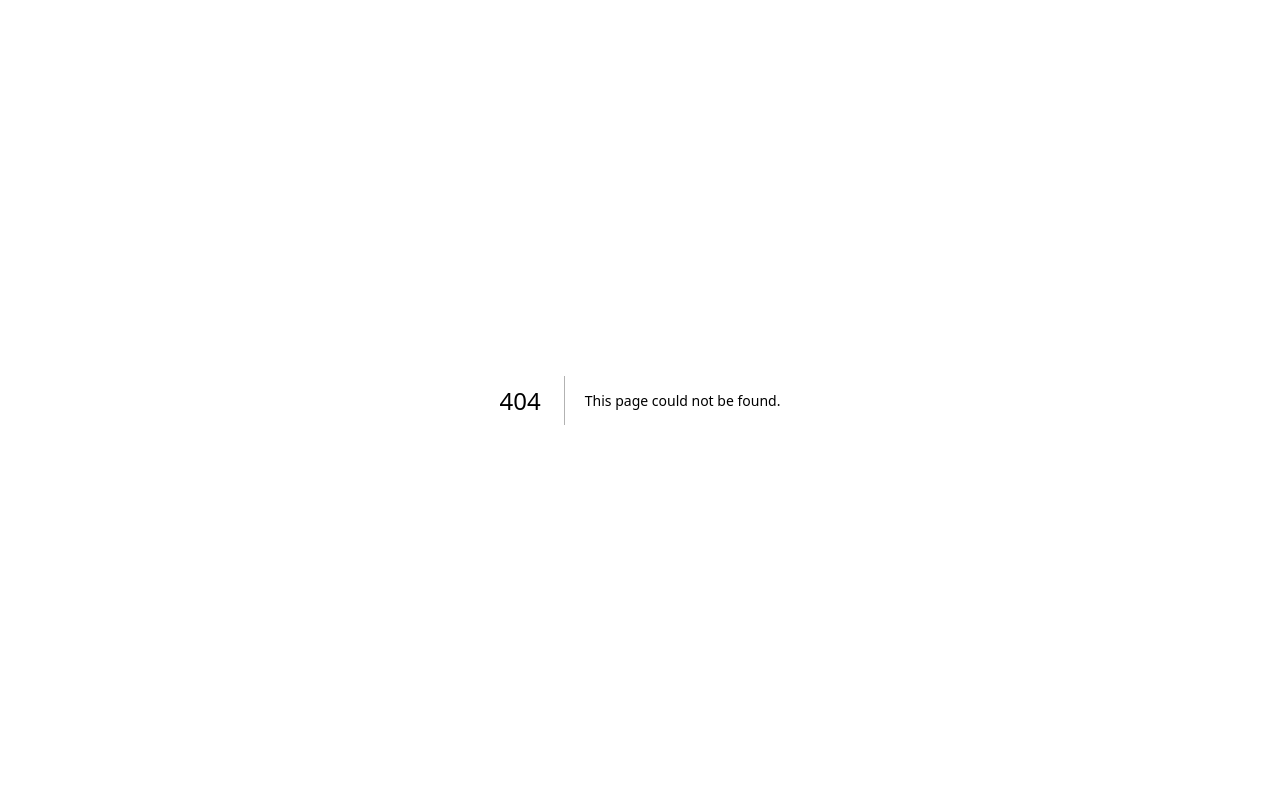
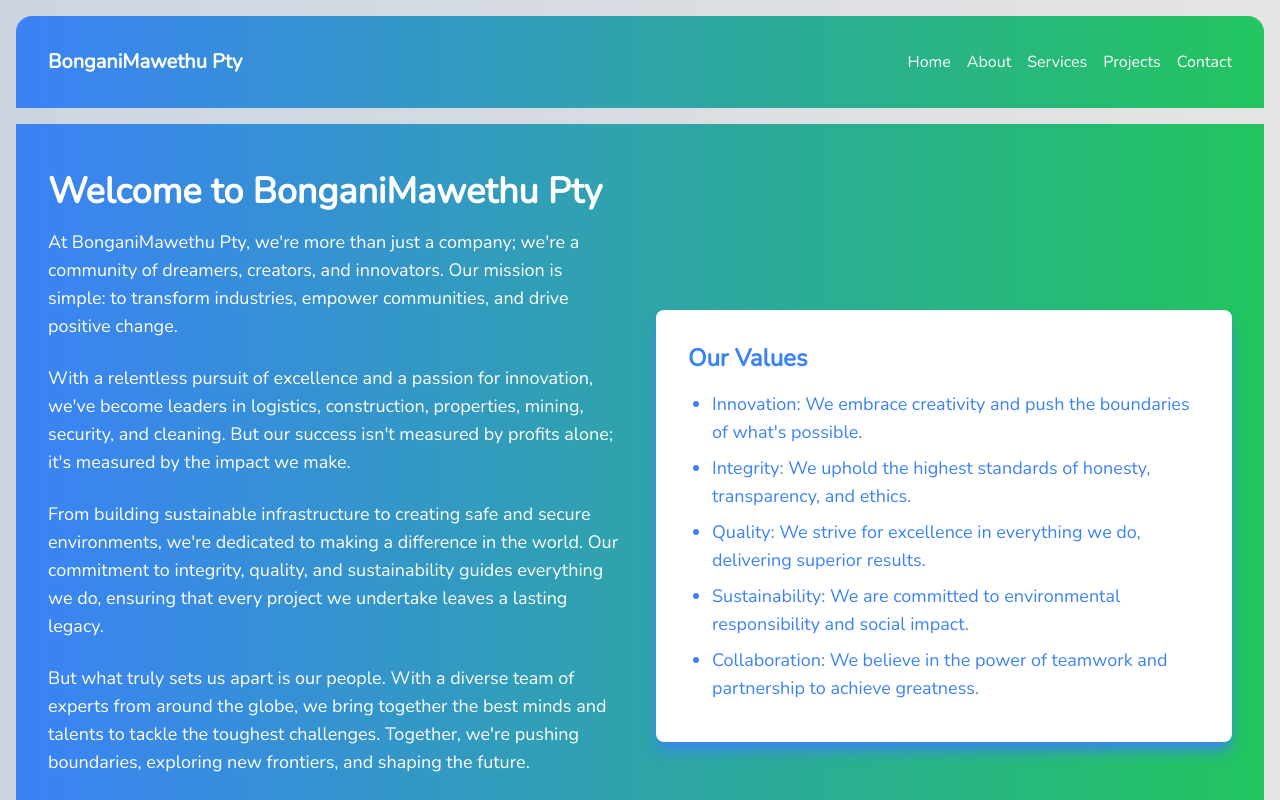
Before and after one commit to Lucky-N202/BonganiMawethu, a Next.js app: page /about in a window 1280 px wide. Before the commit this address had no page. Shown: the top 800 px of the page. Built offline with nearby package versions, Linux system fonts and the light colour scheme.

Commit message:
Made changes to the ui

```diff
--- /dev/null
+++ b/app/about/page.tsx
@@ -0,0 +1,33 @@
+
+const About = () => {
+    return (
+      <section id="about" className="py-12 bg-gradient-to-r from-blue-500 to-green-500 text-white my-4">
+              <div className="container mx-auto">
+                  <div className="grid grid-cols-1 md:grid-cols-2 gap-8 items-center ">
+                      <div>
+                          <h2 className="text-3xl md:text-4xl font-bold mb-4">Welcome to BonganiMawethu Pty</h2>
+                          <p className="text-lg mb-6">At BonganiMawethu Pty, we&apos;re more than just a company; we&apos;re a community of dreamers, creators, and innovators. Our mission is simple: to transform industries, empower communities, and drive positive change.</p>
+                          <p className="text-lg mb-6">With a relentless pursuit of excellence and a passion for innovation, we&apos;ve become leaders in logistics, construction, properties, mining, security, and cleaning. But our success isn&apos;t measured by profits alone; it&apos;s measured by the impact we make.</p>
+                          <p className="text-lg mb-6">From building sustainable infrastructure to creating safe and secure environments, we&apos;re dedicated to making a difference in the world. Our commitment to integrity, quality, and sustainability guides everything we do, ensuring that every project we undertake leaves a lasting legacy.</p>
+                          <p className="text-lg mb-6">But what truly sets us apart is our people. With a diverse team of experts from around the globe, we bring together the best minds and talents to tackle the toughest challenges. Together, we&apos;re pushing boundaries, exploring new frontiers, and shaping the future.</p>
+                          <p className="text-lg mb-6">Join us on our journey as we continue to innovate, inspire, and impact lives. Together, we can create a world where anything is possible.</p>
+                      </div>
+                      <div className="hidden md:block">
+                      <div className="bg-white rounded-lg p-8 shadow-lg shadow-blue-500 text-blue-500">
+                          <h3 className="text-2xl font-bold mb-4">Our Values</h3>
+                          <ul className="list-disc pl-6">
+                          <li className="text-lg mb-2">Innovation: We embrace creativity and push the boundaries of what&apos;s possible.</li>
+                          <li className="text-lg mb-2">Integrity: We uphold the highest standards of honesty, transparency, and ethics.</li>
+                          <li className="text-lg mb-2">Quality: We strive for excellence in everything we do, delivering superior results.</li>
+                          <li className="text-lg mb-2">Sustainability: We are committed to environmental responsibility and social impact.</li>
+                          <li className="text-lg mb-2">Collaboration: We believe in the power of teamwork and partnership to achieve greatness.</li>
+                          </ul>
+                      </div>
+                      </div>
+                  </div>
+              </div>
+       </section>
+    )
+  }
+
+  export default About
--- a/components/ui/Contact.tsx
+++ b/app/contact/page.tsx
@@ -1,20 +1,12 @@
 "use client";
 
-import { MovingBorderBtn } from "./moving-border";
-import {
-    Card,
-    CardContent,
-    CardDescription,
-    CardFooter,
-    CardHeader,
-    CardTitle,
-  } from "@/components/ui/card";
 import { zodResolver } from "@hookform/resolvers/zod";
 import { useForm } from "react-hook-form";
 import * as z from "zod";
-import { Form, FormControl, FormField, FormItem, FormLabel, FormMessage } from "./form";
-import { Input } from "./input";
-import { Textarea } from "./textarea";
+import { Form, FormControl, FormField, FormItem, FormLabel, FormMessage } from "@/components/ui/form";
+import { Input } from "@/components/ui/input";
+import { Textarea } from "@/components/ui/textarea";
+import { MovingBorderBtn } from "@/components/ui/moving-border";
 
 const formSchema = z.object({
     name: z.string().min(2),
@@ -42,14 +34,14 @@ const Contact = () => {
     }
 
   return (
-    <section className="py-12">
+    <section id="contact" className="py-12 bg-gray-100 dark:bg-grid-white/[0.05] bg-grid-black/[0.05]">
         <div className="container mx-auto">
 
                     <h2 className="text-3xl font-bold text-gray-800 mb-4  text-center">Get in Touch for Tailored Solutions!</h2>
 
 
                    <Form {...form}>
-                        <form onSubmit={form.handleSubmit(handleSubmit)} className="max-w-md mx-auto  bg-white p-8 rounded-2xl ">
+                        <form onSubmit={form.handleSubmit(handleSubmit)} className="max-w-md mx-auto shadow-md shadow-blue-500  bg-white p-8 rounded-2xl ">
                             <div className="mb-4">
                                 <FormField
                                     control={form.control}
@@ -100,7 +92,7 @@ const Contact = () => {
                                 />
 
                             </div>
-                            <MovingBorderBtn type="submit" className="bg-blue-500 border-green-500 hover:bg-blue-600 text-white font-bold py-2 px-4 rounded-full">Send Message</MovingBorderBtn>
+                            <MovingBorderBtn type="submit" className="bg-white border-green-100 hover:bg-blue-600 hover:text-white text-green-500 font-bold py-2 px-4 rounded-full">Send Message</MovingBorderBtn>
                         </form>
                     </Form>
 
--- a/app/layout.tsx
+++ b/app/layout.tsx
@@ -1,6 +1,8 @@
 import type { Metadata } from "next";
 import { Nunito } from "next/font/google";
 import "./globals.css";
+import Navbar from "@/components/ui/navbar";
+import Footer from "@/components/ui/Footer";
 
 const fredoka = Nunito({weight: '400', subsets: ['latin']});
 
@@ -17,7 +19,13 @@ export default function RootLayout({
 }>) {
   return (
     <html lang="en"  >
-      <body className={fredoka.className} >{children}</body>
+
+      <body className={`${fredoka.className} bg-gradient-to-r from-slate-300 to-stone-200 p-4`} >
+        <Navbar />
+        {children}
+        <Footer />
+      </body>
+
     </html>
   );
 }
--- a/app/page.tsx
+++ b/app/page.tsx
@@ -1,19 +1,18 @@
-import About from "@/components/ui/About";
-import Contact from "@/components/ui/Contact";
-import Footer from "@/components/ui/Footer";
 import Hero from "@/components/ui/Hero";
-import Services from "@/components/ui/Services";
-import Navbar from "@/components/ui/navbar";
+import Contact from "./contact/page";
+import Services from "./services/page";
+import About from "./about/page";
+
 
 export default function Home() {
   return (
-    <main className="flex min-h-screen flex-col bg-gradient-to-r from-slate-300 to-stone-200  justify-between p-4">
-      <Navbar />
+    <main >
+
       <Hero />
       <About />
       <Services />
       <Contact />
-      <Footer />
+
     </main>
   );
 }
--- /dev/null
+++ b/app/projects/page.tsx
@@ -0,0 +1,9 @@
+import React from 'react'
+
+const Projects = () => {
+  return (
+    <div>Projects</div>
+  )
+}
+
+export default Projects
--- a/components/ui/Services.tsx
+++ b/app/services/page.tsx
@@ -12,13 +12,13 @@ const services = [
 
 const Services = () => {
   return (
-    <section className="py-12 bg-gray-100 dark:bg-grid-white/[0.05] bg-grid-black/[0.05]">
+    <section id='services' className="py-12 bg-gray-100 dark:bg-grid-white/[0.05] bg-grid-black/[0.05]">
         <div className="container mx-auto ">
             <h2 className="text-3xl font-bold text-gray-800 mb-4">Our Services</h2>
             <div className="grid grid-cols-1 md:grid-cols-2 lg:grid-cols-3 gap-6 ">
                 {/* Render service items */}
                 {services.map((service, index) => (
-                <div key={index} className="bg-white rounded-lg shadow-md p-6">
+                <div key={index} className="bg-white rounded-lg shadow-md shadow-blue-500 p-6">
                     <h3 className="text-xl font-bold text-gray-800 mb-2">{service.title}</h3>
                     <p className="text-gray-600">{service.description}</p>
                 </div>
--- /dev/null
+++ b/app/template.tsx
@@ -0,0 +1,15 @@
+'use client'
+
+import { motion } from 'framer-motion'
+
+export default function Template({ children }: { children: React.ReactNode }) {
+  return (
+    <motion.div
+        initial={{ y: 20, opacity: 0}}
+        animate={{ y: 0, opacity: 100}}
+        transition={{ type: 'spring', duration: 2}}
+    >
+      {children}
+    </motion.div>
+  )
+}
--- a/components/ui/About.tsx
+++ /dev/null
@@ -1,33 +0,0 @@
-
-const About = () => {
-  return (
-    <section className="py-12 bg-gradient-to-r from-blue-500 to-green-500 text-white">
-            <div className="container mx-auto">
-                <div className="grid grid-cols-1 md:grid-cols-2 gap-8 items-center ">
-                    <div>
-                        <h2 className="text-3xl md:text-4xl font-bold mb-4">Welcome to BonganiMawethu Pty</h2>
-                        <p className="text-lg mb-6">At BonganiMawethu Pty, we&apos;re more than just a company; we&apos;re a community of dreamers, creators, and innovators. Our mission is simple: to transform industries, empower communities, and drive positive change.</p>
-                        <p className="text-lg mb-6">With a relentless pursuit of excellence and a passion for innovation, we&apos;ve become leaders in logistics, construction, properties, mining, security, and cleaning. But our success isn&apos;t measured by profits alone; it&apos;s measured by the impact we make.</p>
-                        <p className="text-lg mb-6">From building sustainable infrastructure to creating safe and secure environments, we&apos;re dedicated to making a difference in the world. Our commitment to integrity, quality, and sustainability guides everything we do, ensuring that every project we undertake leaves a lasting legacy.</p>
-                        <p className="text-lg mb-6">But what truly sets us apart is our people. With a diverse team of experts from around the globe, we bring together the best minds and talents to tackle the toughest challenges. Together, we&apos;re pushing boundaries, exploring new frontiers, and shaping the future.</p>
-                        <p className="text-lg mb-6">Join us on our journey as we continue to innovate, inspire, and impact lives. Together, we can create a world where anything is possible.</p>
-                    </div>
-                    <div className="hidden md:block">
-                    <div className="bg-white rounded-lg p-8 shadow-lg shadow-blue-500 text-blue-500">
-                        <h3 className="text-2xl font-bold mb-4">Our Values</h3>
-                        <ul className="list-disc pl-6">
-                        <li className="text-lg mb-2">Innovation: We embrace creativity and push the boundaries of what&apos;s possible.</li>
-                        <li className="text-lg mb-2">Integrity: We uphold the highest standards of honesty, transparency, and ethics.</li>
-                        <li className="text-lg mb-2">Quality: We strive for excellence in everything we do, delivering superior results.</li>
-                        <li className="text-lg mb-2">Sustainability: We are committed to environmental responsibility and social impact.</li>
-                        <li className="text-lg mb-2">Collaboration: We believe in the power of teamwork and partnership to achieve greatness.</li>
-                        </ul>
-                    </div>
-                    </div>
-                </div>
-            </div>
-     </section>
-  )
-}
-
-export default About
--- a/components/ui/card.tsx
+++ /dev/null
@@ -1,79 +0,0 @@
-import * as React from "react"
-
-import { cn } from "@/lib/utils"
-
-const Card = React.forwardRef<
-  HTMLDivElement,
-  React.HTMLAttributes<HTMLDivElement>
->(({ className, ...props }, ref) => (
-  <div
-    ref={ref}
-    className={cn(
-      "rounded-lg border bg-card text-card-foreground shadow-sm",
-      className
-    )}
-    {...props}
-  />
-))
-Card.displayName = "Card"
-
-const CardHeader = React.forwardRef<
-  HTMLDivElement,
-  React.HTMLAttributes<HTMLDivElement>
->(({ className, ...props }, ref) => (
-  <div
-    ref={ref}
-    className={cn("flex flex-col space-y-1.5 p-6", className)}
-    {...props}
-  />
-))
-CardHeader.displayName = "CardHeader"
-
-const CardTitle = React.forwardRef<
-  HTMLParagraphElement,
-  React.HTMLAttributes<HTMLHeadingElement>
->(({ className, ...props }, ref) => (
-  <h3
-    ref={ref}
-    className={cn(
-      "text-2xl font-semibold leading-none tracking-tight",
-      className
-    )}
-    {...props}
-  />
-))
-CardTitle.displayName = "CardTitle"
-
-const CardDescription = React.forwardRef<
-  HTMLParagraphElement,
-  React.HTMLAttributes<HTMLParagraphElement>
->(({ className, ...props }, ref) => (
-  <p
-    ref={ref}
-    className={cn("text-sm text-muted-foreground", className)}
-    {...props}
-  />
-))
-CardDescription.displayName = "CardDescription"
-
-const CardContent = React.forwardRef<
-  HTMLDivElement,
-  React.HTMLAttributes<HTMLDivElement>
->(({ className, ...props }, ref) => (
-  <div ref={ref} className={cn("p-6 pt-0", className)} {...props} />
-))
-CardContent.displayName = "CardContent"
-
-const CardFooter = React.forwardRef<
-  HTMLDivElement,
-  React.HTMLAttributes<HTMLDivElement>
->(({ className, ...props }, ref) => (
-  <div
-    ref={ref}
-    className={cn("flex items-center p-6 pt-0", className)}
-    {...props}
-  />
-))
-CardFooter.displayName = "CardFooter"
-
-export { Card, CardHeader, CardFooter, CardTitle, CardDescription, CardContent }
--- a/components/ui/navbar.tsx
+++ b/components/ui/navbar.tsx
@@ -13,8 +13,8 @@ const Navbar = () => {
     };
 
   return (
-    <header className="bg-gradient-to-r from-blue-500 to-green-500 rounded-t-2xl  py-8">
-      <div className="container mx-auto flex justify-between items-center">
+    <header className="bg-gradient-to-r from-blue-500 to-green-500 rounded-t-2xl py-8">
+      <div className="container mx-auto flex justify-between items-center ">
         <div>
           <Link href="/" className="text-white text-xl font-bold">
             BonganiMawethu Pty
@@ -39,10 +39,10 @@ const Navbar = () => {
         <div className="md:hidden bg-blue-900 py-4">
           <ul className="text-white text-center">
             <li><Link href="/" className="block py-2">Home</Link></li>
-            <li><Link href="/about" className="block py-2">About </Link></li>
-            <li><Link href="/services" className="block py-2">Services</Link></li>
-            <li><Link href="/projects"className="block py-2">Project</Link></li>
-            <li><Link href="/contact"className="block py-2">Contact </Link></li>
+            <li><Link href="#about" className="block py-2">About </Link></li>
+            <li><Link href="#services" className="block py-2">Services</Link></li>
+            <li><Link href="projects"className="block py-2">Project</Link></li>
+            <li><Link href="#contact"className="block py-2">Contact </Link></li>
           </ul>
         </div>
       )}
```
